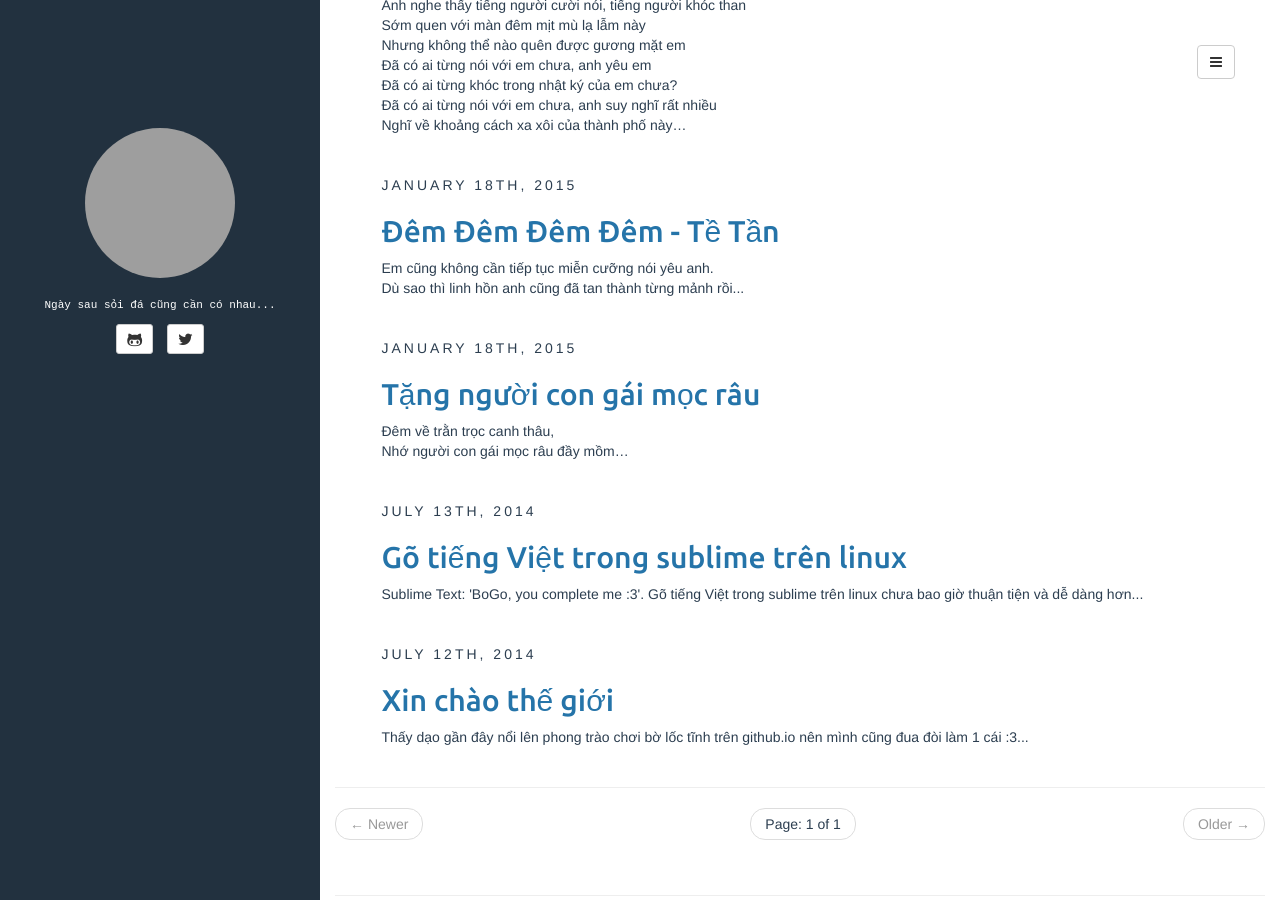
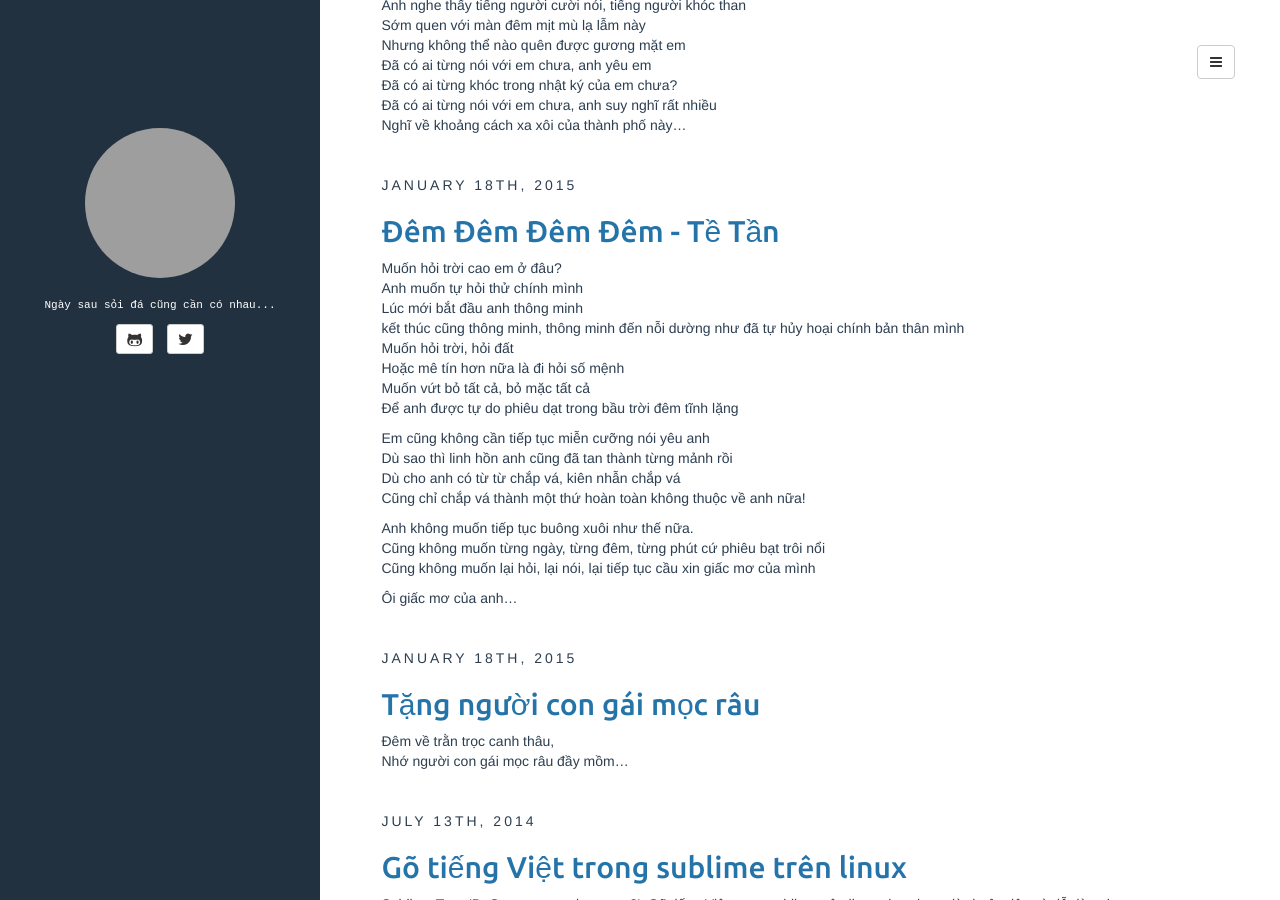
Before and after one commit to nguquen/nguquen.github.io, a Jekyll site: the page built from index.html, in a window 1280 px wide and 900 px high, scrolled down 308 px. Built offline with Jekyll 4.4.1, drawn with Linux system fonts in a browser that asks for light colours; the list of posts is cut into pages by our own code; part of the change alters nothing that is shown; grey boxes are pictures that could not be loaded.

Commit message:
2015-01-18

```diff
--- a/_posts/2015-01-18-te-tan-dem-dem-dem-dem.md
+++ b/_posts/2015-01-18-te-tan-dem-dem-dem-dem.md
@@ -2,7 +2,6 @@
 layout: post
 comments: yes
 title: Đêm Đêm Đêm Đêm - Tề Tần
-description: Em cũng không cần tiếp tục miễn cưỡng nói yêu anh. <br/>Dù sao thì linh hồn anh cũng đã tan thành từng mảnh rồi...
 tags: [nhạc]
 ---
 
```
